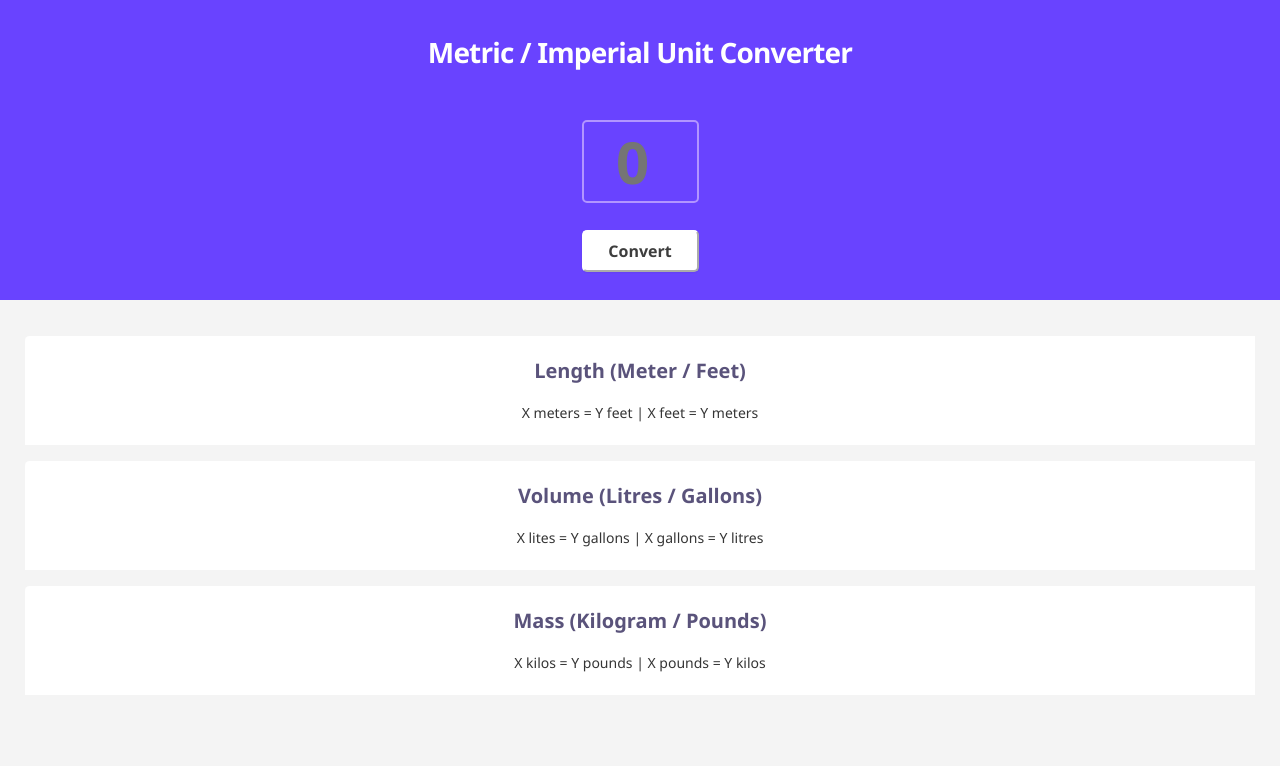
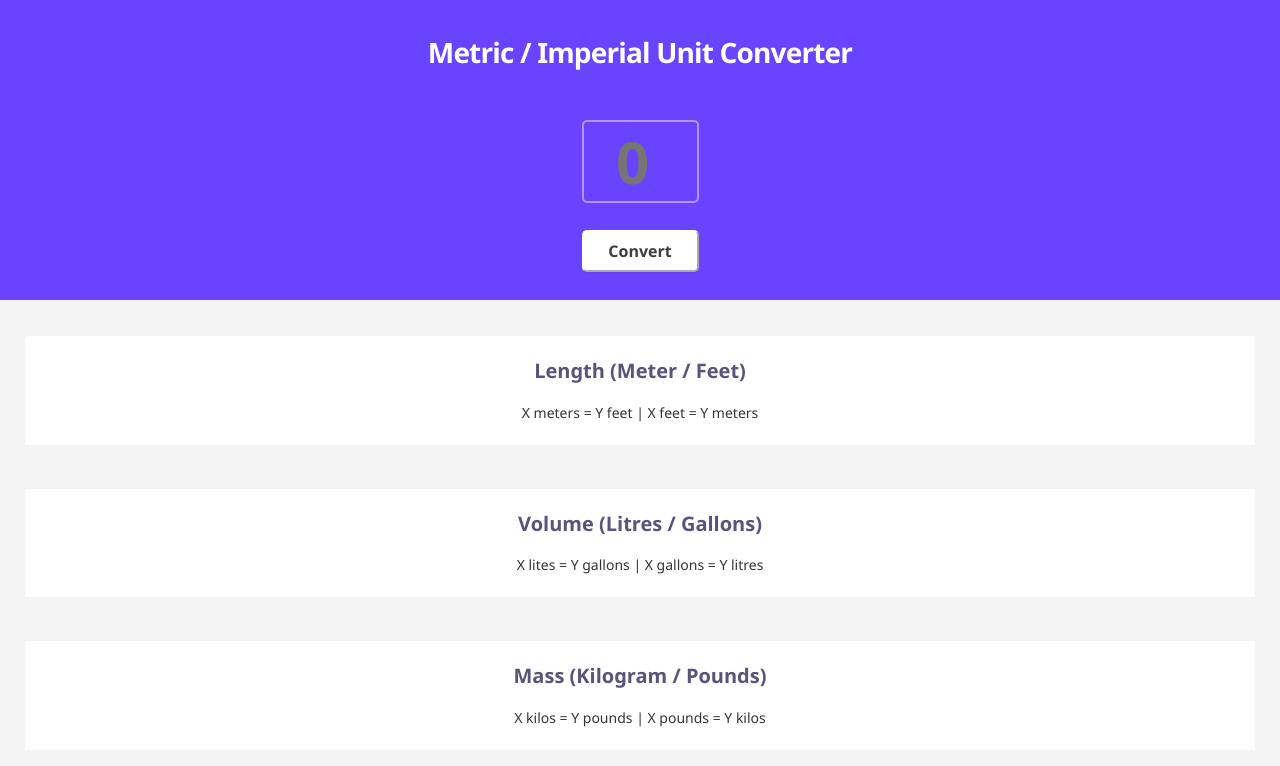
Before and after one commit to krishnaprasad2201/unit-converter-updated, a plain HTML site: page index.html in a window 1280 px wide. Drawn offline with nearby package versions, Linux system fonts and the light colour scheme.

Commit message:
Update index.css

```diff
--- a/index.css
+++ b/index.css
@@ -106,6 +106,7 @@ h1 {
 
     margin-left: 25px ;
     margin-right: 25px ;
+    margin-top: 44px;
 }
 
 #tabthree {
@@ -120,6 +121,7 @@ h1 {
 
     margin-left: 25px ;
     margin-right: 25px ;
+    margin-top: 44px;
 }
 
 h2 {
```
